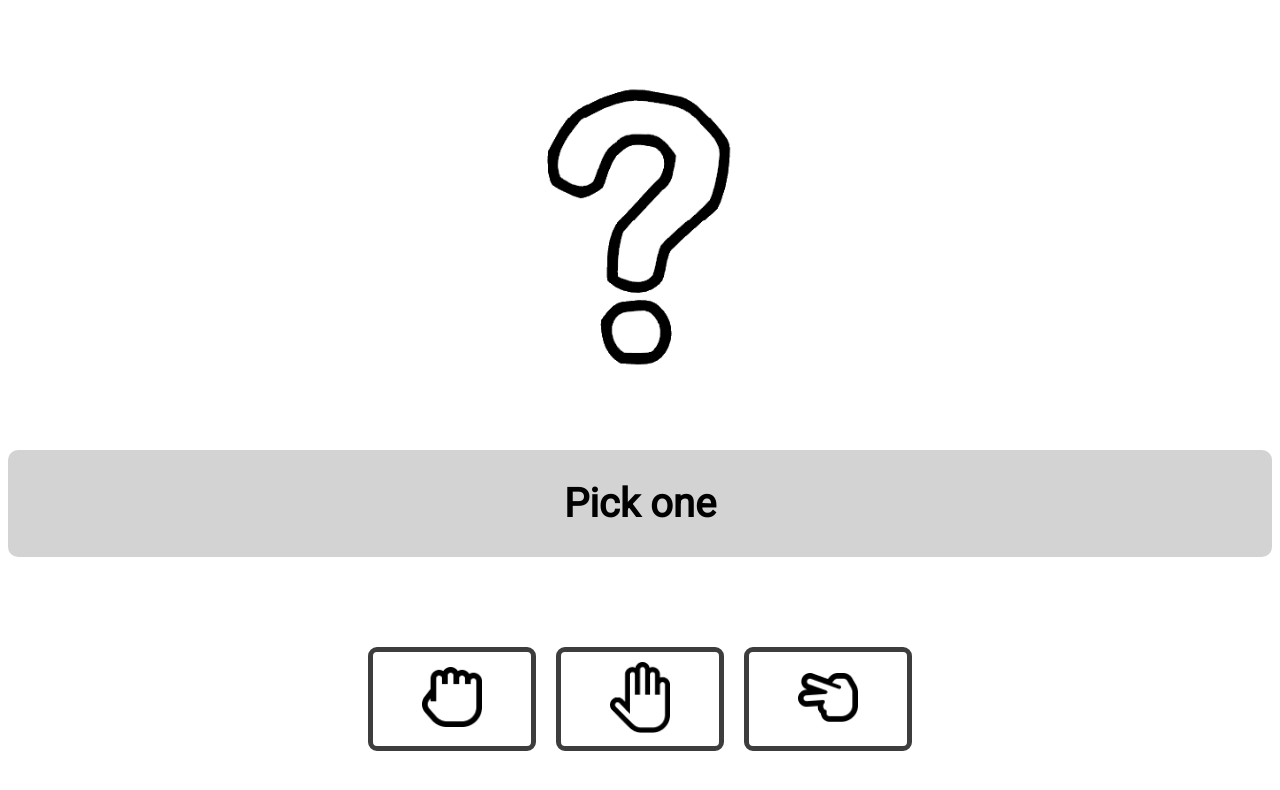
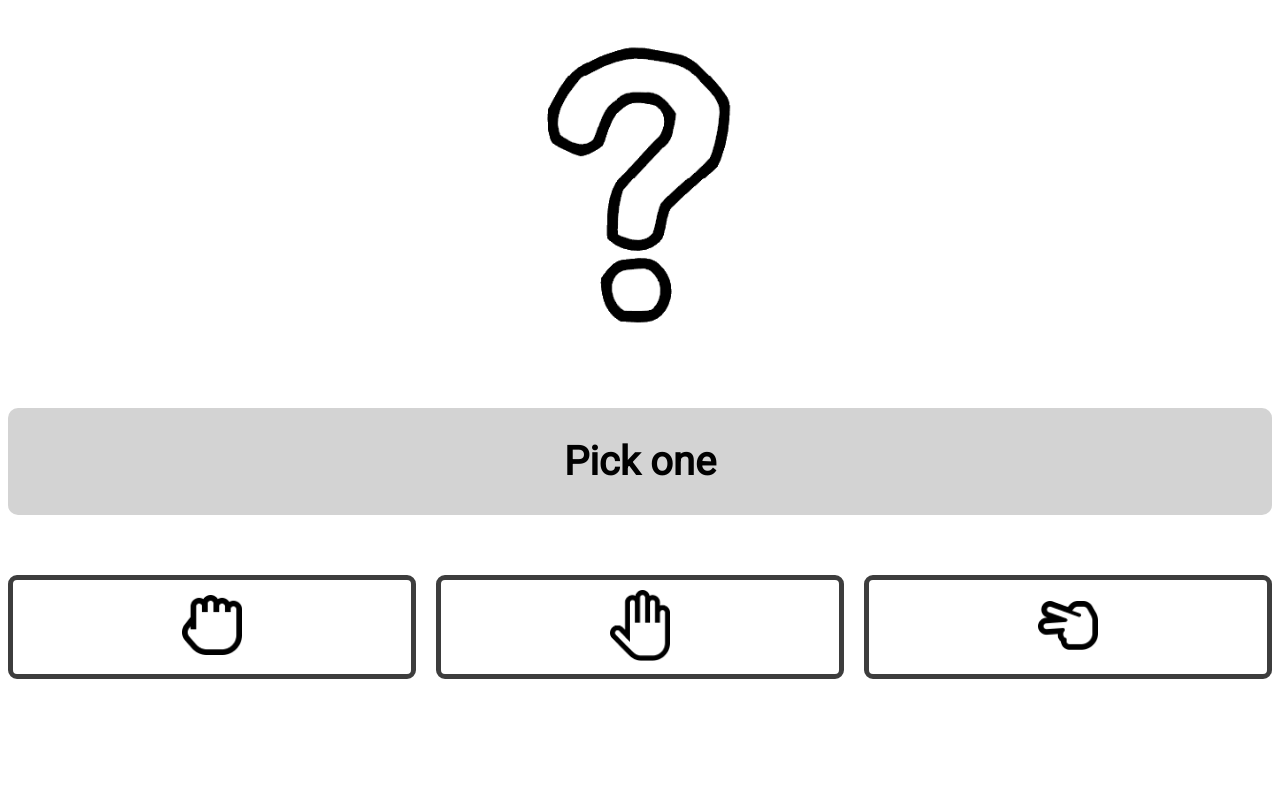
Before and after one commit to ghosana/rock-paper-scissors, a plain HTML site: page index.html in a window 1280 px wide. Drawn offline with Linux system fonts and the light colour scheme.

Commit message:
Update style.css

```diff
--- a/style.css
+++ b/style.css
@@ -1,20 +1,14 @@
 @import url('https://fonts.googleapis.com/css2?family=Roboto&display=swap');
-
-
-
 
 .game-screen{
   display: flex;
   flex-direction: row;
   justify-content: center;
   margin-bottom: 0px;
-  margin-top: 50px;
-
-
+  margin-top: 0px;
 }
 #image{
   width: 200px;
-  padding: 50px;
 }
 
 .screen-status{
@@ -52,13 +46,14 @@
   display: grid;
   grid-template-columns: 1fr 1fr 1fr;
   column-gap: 20px;
-  margin: 50px 360px 20px 360px;
+  margin: 20px 0px 20px 0px;
 }
+
 
 .select-button{
   border-color: rgb(61, 61, 61);
   background-color: transparent;
-  padding: 10px 30px 10px 30px;
+  padding: 10px 0px 10px 0px;
   border-style: solid;
   border-width: 5px;
   border-radius: 9px;
```
